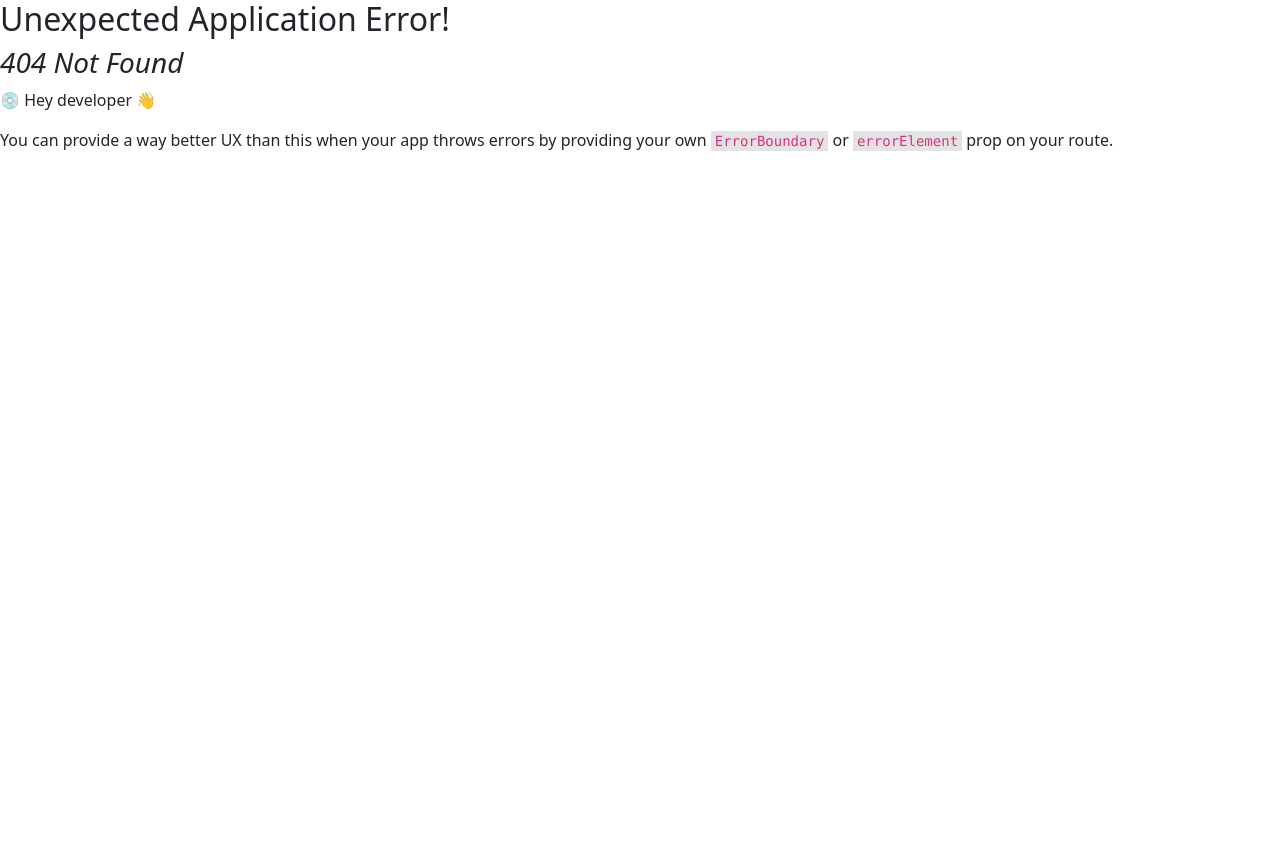
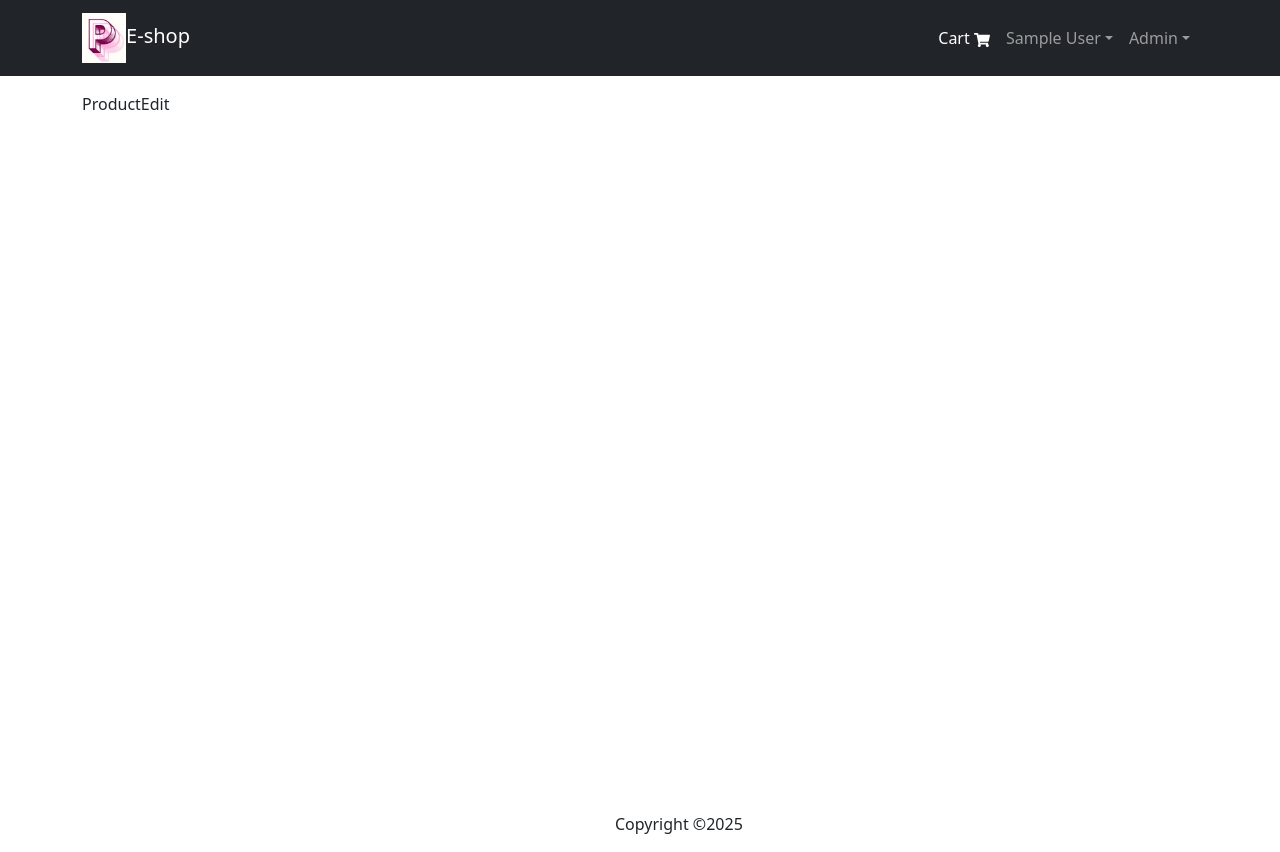
Before and after one commit to Jamesdai05/E-platform, a React (Create React App) app in the folder frontend/: page /admin/product/1/edit in a window 1280 px wide. Before the commit this address had no page. Before the commit the page ends 800 px from the top, so only its background shows below. Built offline with nearby package versions, Linux system fonts and the light colour scheme; sample sign-in values are in the browser's storage.

Commit message:
change the route path

```diff
--- a/frontend/src/index.js
+++ b/frontend/src/index.js
@@ -48,7 +48,7 @@ const router=createBrowserRouter(
         <Route path="/admin/orderlist" element={<Orderlist />} />
         <Route path="/admin/productlist" element={<Productls />} />
         <Route path="/admin/userlist" element={<Userlist />} />
-        <Route path="/admin/productedit" element={<ProductEdit />} />
+        <Route path="/admin/product/:id/edit" element={<ProductEdit />} />
       </Route>
     </Route>
   )
```
